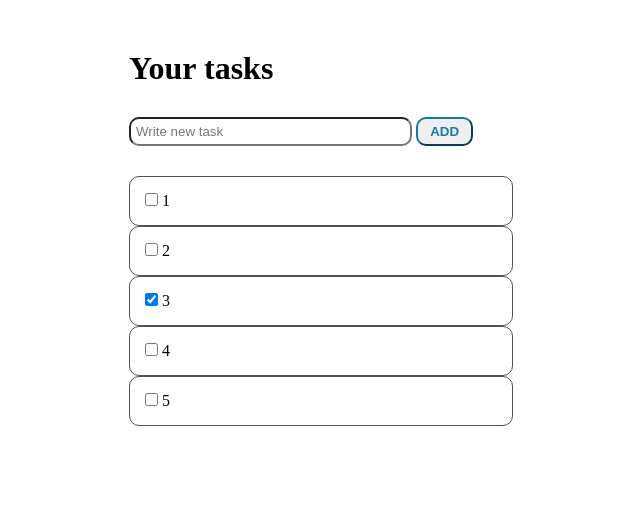
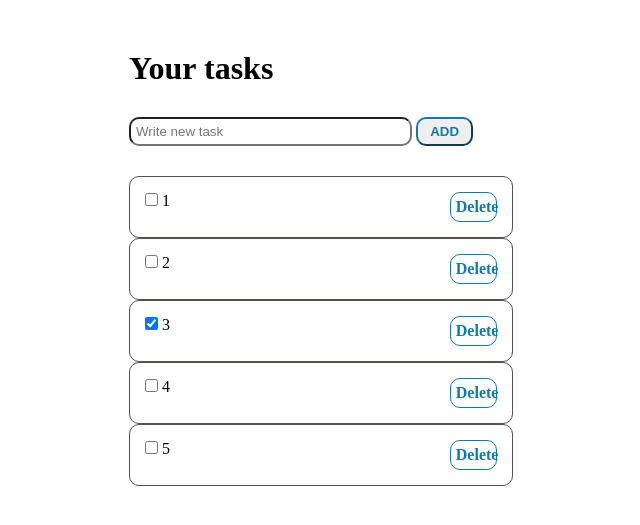
Before and after one commit to oleksandrmerkuloff/django-todo-app, a Django app: page / in a window 1280 px wide. Shown: the top 525 px of the page, without its empty margins (319-959 px from the left). Run offline with Django 5.2, Linux system fonts and the light colour scheme.

Commit message:
design fixes

```diff
--- a/task_manager/static/task_manager/index.css
+++ b/task_manager/static/task_manager/index.css
@@ -40,4 +40,27 @@
     min-width: 40%;
     border: 1px solid rgb(88, 79, 79);
     border-radius: 10px;
+    display: flex;
+    justify-content: space-between;
 }
+
+.strikethrough {
+    text-decoration: line-through;
+}
+
+.delete-btn {
+    text-decoration: none;
+    padding: 5px;
+    width: 10%;
+    border: 1px solid rgb(121, 121, 230);
+    border-color: rgb(16, 122, 172);
+    border-radius: 10px;
+    font-weight: 700;
+    color: rgb(16, 122, 172);
+    text-align: center;
+}
+
+.delete-btn:hover {
+    background-color: rgb(172, 16, 122);
+    opacity: 0.7;
+}
--- a/task_manager/templates/task_manager/index.html
+++ b/task_manager/templates/task_manager/index.html
@@ -18,8 +18,11 @@
         </form>
         {% for task in "12345" %}
             <div class="task">
-                <input type="checkbox" id="{{ task }}" {% if task == "3" %}checked{% endif %}>
-                <label for="{{ task }}">{{ task }}</label>
+                <div class="task-data">
+                    <input type="checkbox" id="{{ task }}" {% if task == "3" %}class="strikethrough" checked{% endif %}>
+                    <label for="{{ task }}">{{ task }}</label>
+                </div>
+                <a href="" class="delete-btn">Delete</a>
             </div>
         {% endfor %}
     </div>
```
